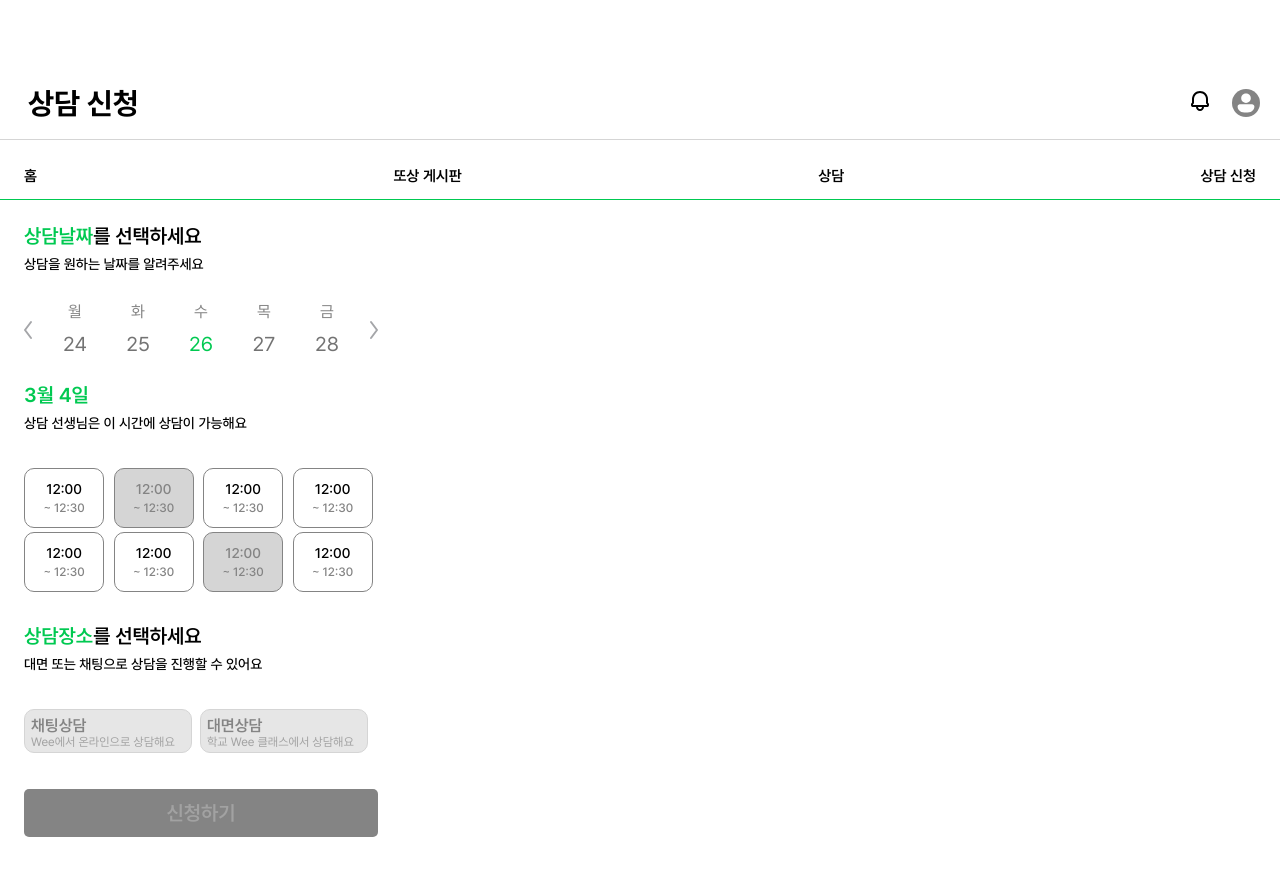
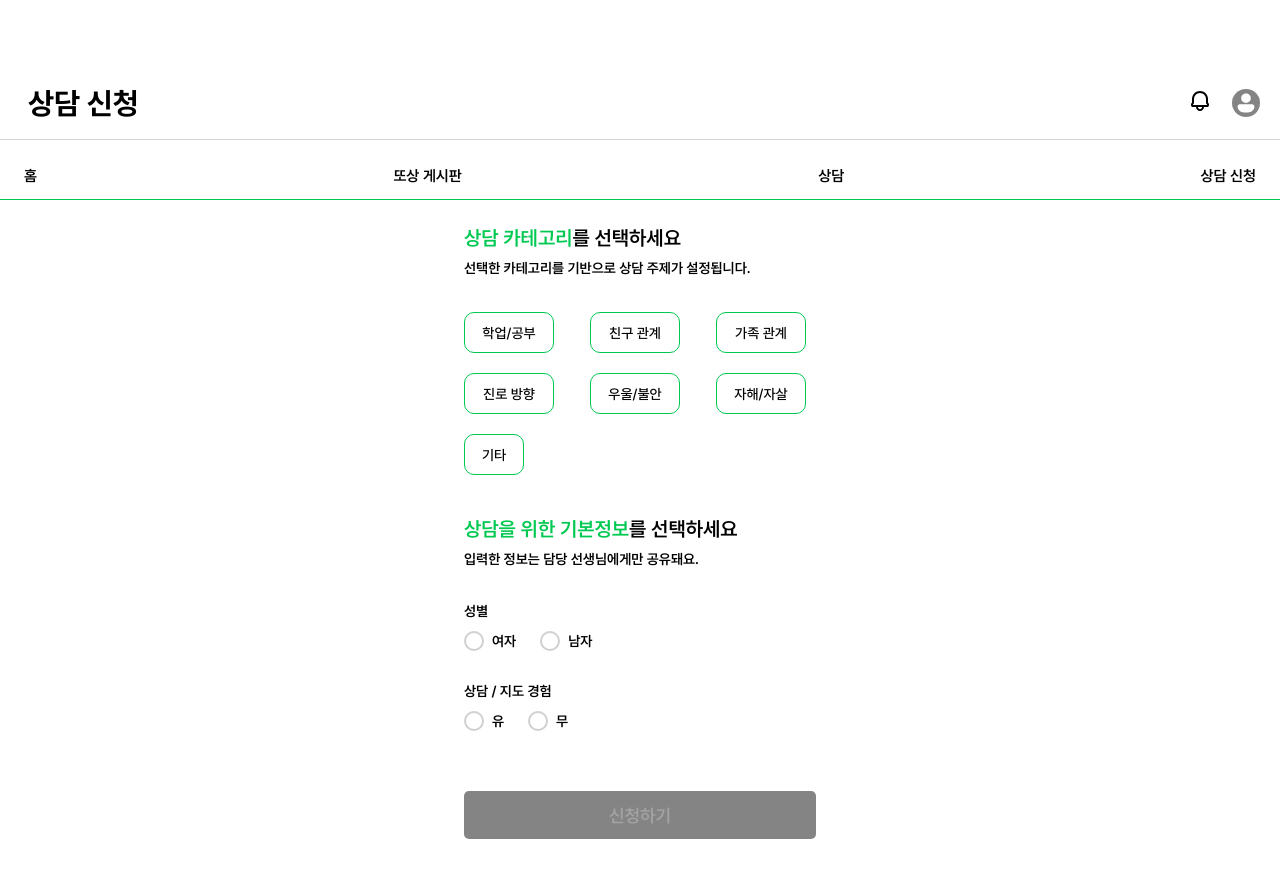
Before and after one commit to Team-Weero/weero-client, a React (Vite) app: page /counsel-apply in a window 1280 px wide. Before the commit the page ends 837 px from the top, so only its background shows below. Built offline with nearby package versions, Linux system fonts and the light colour scheme.

Commit message:
feat: CounselApply page

```diff
--- a/src/page/CounselApply.tsx
+++ b/src/page/CounselApply.tsx
@@ -2,259 +2,234 @@ import styled from "@emotion/styled";
 import { theme } from "../style/theme";
 import NavBar from "../components/system/NavBar";
 import { useState } from "react";
-import LeftArrow from "../assets/arrow-left.svg";
-import RightArrow from "../assets/arrow-right.svg";
-import { TimeSlotBox } from "../components/TimeBox";
-import { ConsultationTypeSelector } from "../components/Button";
+import CategoryList from "../components/CategoryList";
 
 const CounselApply = () => {
-  const [currentWeek, setCurrentWeek] = useState(new Date());
-  const [selectedTimeSlot, setSelectedTimeSlot] = useState<string | null>(null);
-  const [selectedConsultationType, setSelectedConsultationType] = useState<
-    string | null
-  >(null);
+  const [selectedCategory, setSelectedCategory] = useState<string | null>(null);
+  const [gender, setGender] = useState<string | null>(null);
+  const [hasExperience, setHasExperience] = useState<boolean | null>(null);
 
-  const getWeekDays = (date: Date) => {
-    const week = [];
-    const startDate = new Date(date);
-    const day = startDate.getDay();
-    const diff = startDate.getDate() - day + 1;
-
-    startDate.setDate(diff);
-
-    for (let i = 0; i < 5; i++) {
-      const day = new Date(startDate);
-      day.setDate(startDate.getDate() + i);
-      week.push(day);
-    }
-    return week;
-  };
-
-  const weekDays = getWeekDays(currentWeek);
-  const dayNames = ["월", "화", "수", "목", "금"];
-
-  const goToPreviousWeek = () => {
-    const newDate = new Date(currentWeek);
-    newDate.setDate(currentWeek.getDate() - 7);
-    setCurrentWeek(newDate);
-  };
-
-  const goToNextWeek = () => {
-    const newDate = new Date(currentWeek);
-    newDate.setDate(currentWeek.getDate() + 7);
-    setCurrentWeek(newDate);
-  };
-
-  const isToday = (date: Date) => {
-    const today = new Date();
-    return date.toDateString() === today.toDateString();
-  };
-
-  const isAllSelected = selectedTimeSlot && selectedConsultationType;
-
-  const handleSubmit = () => {};
+  const isFormValid = Boolean(
+    selectedCategory && gender !== null && hasExperience !== null
+  );
 
   return (
-    <>
+    <Container>
       <NavBar text="상담 신청" />
-      <Sentence>
-        <CounselDay>상담날짜</CounselDay>를 선택하세요
-      </Sentence>
-      <SmallSentence>상담을 원하는 날짜를 알려주세요</SmallSentence>
-      <WeeklyCalendarContainer>
-        <WeeklyCalendar>
-          <img src={LeftArrow} onClick={goToPreviousWeek} />
-          <WeekContainer>
-            {dayNames.map((dayName, index) => (
-              <DayColumn key={index}>
-                <DayName>{dayName}</DayName>
-                <DayNumber isToday={isToday(weekDays[index])}>
-                  {weekDays[index].getDate()}
-                </DayNumber>
-              </DayColumn>
-            ))}
-          </WeekContainer>
-          <img src={RightArrow} onClick={goToNextWeek} />
-        </WeeklyCalendar>
-      </WeeklyCalendarContainer>
-      <ApplyDay>3월 4일</ApplyDay>
-      <ApplySentence>상담 선생님은 이 시간에 상담이 가능해요</ApplySentence>
-      <TimeSlotBox
-        selectedSlot={selectedTimeSlot}
-        onSlotSelect={setSelectedTimeSlot}
-      />
-      <PlacecSentence>
-        <ApplyPlace>상담장소</ApplyPlace>를 선택하세요
-      </PlacecSentence>
-      <SmallSentences>
-        대면 또는 채팅으로 상담을 진행할 수 있어요
-      </SmallSentences>
-      <ConsultationTypeSelector
-        selectedType={selectedConsultationType}
-        onTypeSelect={setSelectedConsultationType}
-      />
-      <SubmitButton
-        onClick={handleSubmit}
-        disabled={!isAllSelected}
-        active={!!isAllSelected}
-      >
-        신청하기
-      </SubmitButton>
-    </>
+
+      <Content>
+        <Section>
+          <SectionTitle>
+            <Highlight>상담 카테고리</Highlight>를 선택하세요
+          </SectionTitle>
+          <SectionDescription>
+            선택한 카테고리를 기반으로 상담 주제가 설정됩니다.
+          </SectionDescription>
+
+          <CategorySection>
+            <CategoryList
+              selected={selectedCategory}
+              onSelect={setSelectedCategory}
+            />
+          </CategorySection>
+        </Section>
+
+        <Section>
+          <SectionTitle>
+            <Highlight>상담을 위한 기본정보</Highlight>를 선택하세요
+          </SectionTitle>
+          <SectionDescription>
+            입력한 정보는 담당 선생님에게만 공유돼요.
+          </SectionDescription>
+
+          <FormSection>
+            <FormGroup>
+              <FormLabel>성별</FormLabel>
+              <RadioGroup>
+                <RadioWrapper>
+                  <RadioInput
+                    type="radio"
+                    id="female"
+                    name="gender"
+                    checked={gender === "female"}
+                    onChange={() => setGender("female")}
+                  />
+                  <RadioLabel htmlFor="female">여자</RadioLabel>
+                </RadioWrapper>
+                <RadioWrapper>
+                  <RadioInput
+                    type="radio"
+                    id="male"
+                    name="gender"
+                    checked={gender === "male"}
+                    onChange={() => setGender("male")}
+                  />
+                  <RadioLabel htmlFor="male">남자</RadioLabel>
+                </RadioWrapper>
+              </RadioGroup>
+            </FormGroup>
+
+            <FormGroup>
+              <FormLabel>상담 / 지도 경험</FormLabel>
+              <RadioGroup>
+                <RadioWrapper>
+                  <RadioInput
+                    type="radio"
+                    id="yes"
+                    name="experience"
+                    checked={hasExperience === true}
+                    onChange={() => setHasExperience(true)}
+                  />
+                  <RadioLabel htmlFor="yes">유</RadioLabel>
+                </RadioWrapper>
+                <RadioWrapper>
+                  <RadioInput
+                    type="radio"
+                    id="no"
+                    name="experience"
+                    checked={hasExperience === false}
+                    onChange={() => setHasExperience(false)}
+                  />
+                  <RadioLabel htmlFor="no">무</RadioLabel>
+                </RadioWrapper>
+              </RadioGroup>
+            </FormGroup>
+          </FormSection>
+        </Section>
+
+        <ButtonWrapper>
+          <SubmitButton isActive={isFormValid}>신청하기</SubmitButton>
+        </ButtonWrapper>
+      </Content>
+    </Container>
   );
 };
 
 export default CounselApply;
 
-const Sentence = styled.p`
-  position: absolute;
-  top: 224px;
-  left: 24px;
-  width: 194px;
-  height: 24px;
+const Container = styled.div`
+  width: 100%;
+  min-height: 100vh;
+  background-color: white;
+  position: relative;
+`;
+
+const Content = styled.div`
+  width: 100%;
+  max-width: 400px;
+  margin: 0 auto;
+  padding: 24px;
+  padding-bottom: 40px;
+`;
+
+const Section = styled.div`
+  margin-bottom: 40px;
+`;
+
+const SectionTitle = styled.h2`
   font-size: 20px;
   font-weight: 600;
-  opacity: 1;
+  margin: 0 0 8px 0;
+  line-height: 1.4;
 `;
 
-const SmallSentence = styled.span`
-  position: absolute;
-  top: 256px;
-  left: 24px;
-  width: 192px;
-  height: 17px;
-  font-size: 14px;
-  font-weight: 500;
-  opacity: 1;
+const Highlight = styled.span`
+  color: ${theme.color.main};
 `;
 
-const WeeklyCalendarContainer = styled.div`
-  width: 354px;
-  height: 58px;
-  position: absolute;
-  top: 301px;
-  left: 24px;
-  text-align: center;
-  display: flex;
-  flex-direction: column;
-  justify-content: center;
-  gap: 4px;
+const SectionDescription = styled.p`
+  font-size: 14px;
+  font-weight: 600;
+  color: black;
+  margin: 0 0 24px 0;
 `;
 
-const WeeklyCalendar = styled.div`
-  display: flex;
-  align-items: center;
-  justify-content: center;
-  gap: 20px;
+const CategorySection = styled.div`
+  margin-top: 36px;
 `;
 
-const WeekContainer = styled.div`
-  display: flex;
-  gap: 33px;
+const FormSection = styled.div`
+  margin-top: 36px;
 `;
 
-const DayColumn = styled.div`
+const FormGroup = styled.div`
+  margin-bottom: 32px;
+`;
+
+const FormLabel = styled.label`
+  display: block;
+  font-size: 14px;
+  font-weight: 600;
+  margin-bottom: 12px;
+  color: black;
+`;
+
+const RadioGroup = styled.div`
   display: flex;
-  flex-direction: column;
+  gap: 24px;
+`;
+
+const RadioWrapper = styled.div`
+  display: flex;
   align-items: center;
   gap: 8px;
 `;
 
-const DayName = styled.div`
-  font-size: 16px;
-  font-weight: 400;
-  color: ${theme.color.gray[1]};
-`;
-
-const DayNumber = styled.div<{ isToday: boolean }>`
-  font-size: 20px;
-  font-weight: 400;
-  color: ${(props) => (props.isToday ? theme.color.main : "#737373")};
-  width: 30px;
-  height: 30px;
+const RadioInput = styled.input`
+  appearance: none;
+  -webkit-appearance: none;
+  -moz-appearance: none;
+  width: 20px;
+  height: 20px;
+  border: 2px solid #d0d0d0;
+  border-radius: 50%;
+  cursor: pointer;
+  position: relative;
+  background-color: white;
   display: flex;
   align-items: center;
   justify-content: center;
+
+  &:checked {
+    border-color: ${theme.color.main};
+    background-color: white;
+  }
+
+  &:checked::after {
+    content: "";
+    width: 10px;
+    height: 10px;
+    border-radius: 50%;
+    background-color: ${theme.color.main};
+  }
 `;
 
-const CounselDay = styled.span`
-  color: ${theme.color.main};
+const RadioLabel = styled.label`
+  font-size: 14px;
+  font-weight: 600;
+  color: black;
+  cursor: pointer;
 `;
 
-const ApplyDay = styled.p`
-  position: absolute;
-  top: 383px;
-  left: 24px;
-  width: 69px;
-  height: 24px;
-  color: ${theme.color.main};
-  font-size: 20px;
-  font-weight: 600;
-  opacity: 1;
+const ButtonWrapper = styled.div`
+  margin-top: 60px;
 `;
 
-const ApplySentence = styled.p`
-  position: absolute;
-  top: 415px;
-  left: 24px;
-  width: 238px;
-  height: 17px;
-  font-size: 14px;
-  font-weight: 500;
-  opacity: 1;
-`;
-
-const PlacecSentence = styled.p`
-  position: absolute;
-  top: 624px;
-  left: 24px;
-  width: 194px;
-  height: 24px;
-  font-size: 20px;
-  font-weight: 600;
-  opacity: 1;
-`;
-
-const ApplyPlace = styled.span`
-  color: ${theme.color.main};
-`;
-
-const SmallSentences = styled.p`
-  position: absolute;
-  top: 656px;
-  left: 24px;
-  width: 255px;
-  height: 17px;
-  font-size: 14px;
-  font-weight: 500;
-  opacity: 1;
-`;
-
-const SubmitButton = styled.button<{ active: boolean }>`
-  position: absolute;
-  top: 789px;
-  left: 24px;
-  width: 354px;
+const SubmitButton = styled.button<{ isActive: boolean }>`
+  width: 100%;
+  max-width: 352px;
   height: 48px;
   border-radius: 5px;
   border: none;
   background: ${(props) =>
-    props.active ? theme.color.main : theme.color.gray[1]};
-  color: ${(props) => (props.active ? "white" : theme.color.gray[2])};
-  font-size: 20px;
+    props.isActive ? theme.color.main : theme.color.gray[1]};
+  color: ${(props) => (props.isActive ? "white" : theme.color.gray[2])};
+  font-size: 18px;
   font-weight: 600;
-  cursor: ${(props) => (props.active ? "pointer" : "not-allowed")};
-  opacity: 1;
+  cursor: ${(props) => (props.isActive ? "pointer" : "not-allowed")};
+  transition: all 0.2s ease;
 
   &:hover {
-    ${(props) =>
-      props.active &&
-      `
-      background: ${theme.color.main};
-    `}
-  }
-
-  &:active {
-    transform: ${(props) => (props.active ? "translateY(0)" : "none")};
+    opacity: ${(props) => (props.isActive ? 0.9 : 1)};
   }
 `;
```
